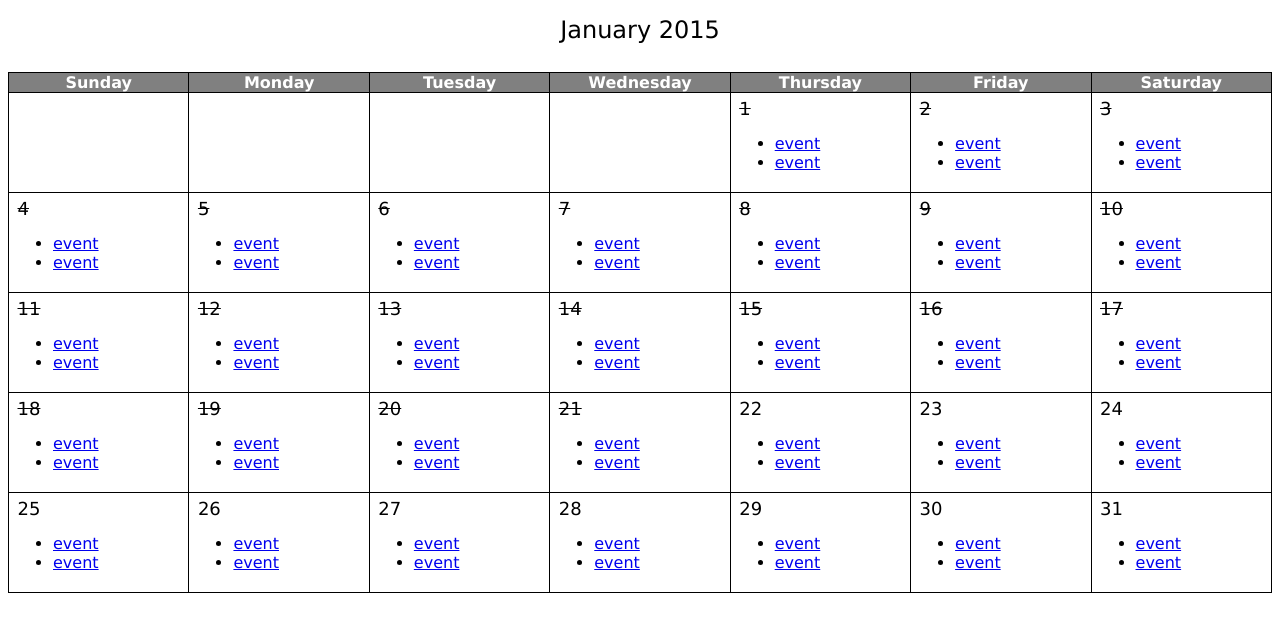
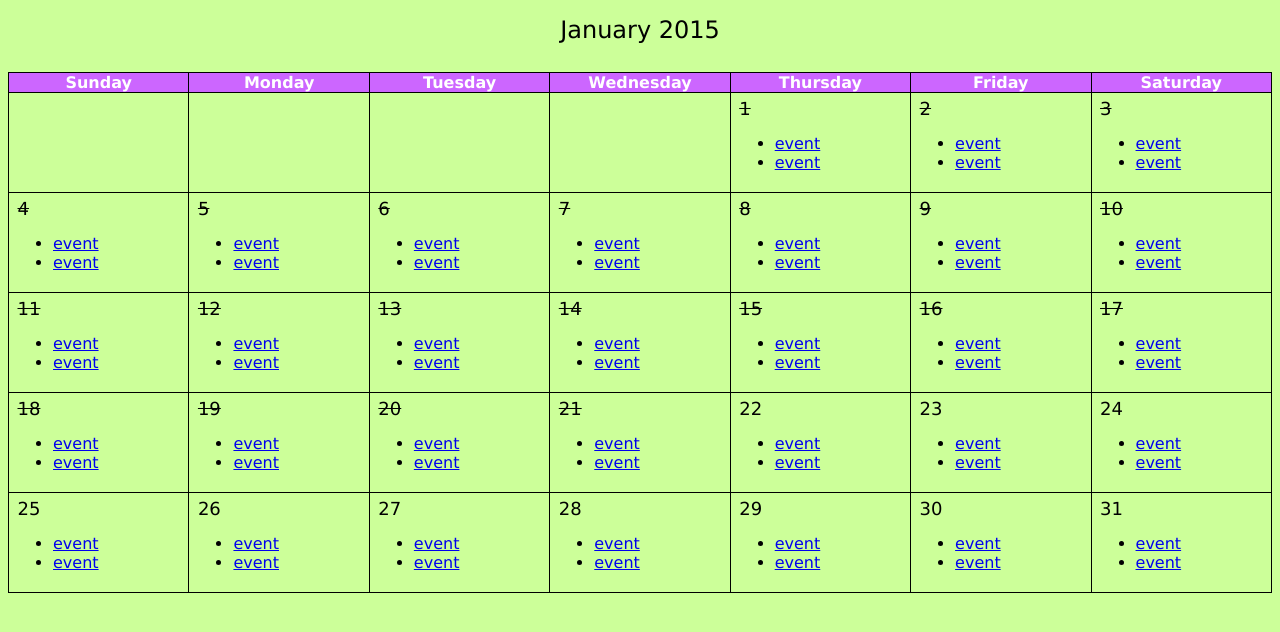
Before and after one commit to britted/calendar, a plain HTML site: page index.html in a window 1280 px wide. Drawn offline with Linux system fonts and the light colour scheme.

Commit message:
added color

```diff
--- a/css/main.css
+++ b/css/main.css
@@ -3,7 +3,7 @@ h1 {
     font: x-large Verdana, Arial, Helvetica, sans-serif;
     text-align: center;
     height: 40px;
-    background-color: white;
+    background-color: black;
     color: black;
     }
 /* Styling for the overall table */
@@ -17,7 +17,7 @@ table {
 th {
     padding: 0 0.5em;
     text-align: center;
-    background-color:gray;
+    background-color:#cc66ff;
     color:white;
     }
 /* Styling for the individual cells (days) */
--- a/index.html
+++ b/index.html
@@ -11,9 +11,9 @@ border: 1px solid black;
 </style>
 </head>
 
-<body>
+<body style = "background-color: #ccff99">
 <table border ="1" style = "width:100">
-	<h1>January 2015</h1>
+	<h1 style = "background-color: #ccff99">January 2015</h1>
 
 	<tr>
 		<th>Sunday</th>
```
